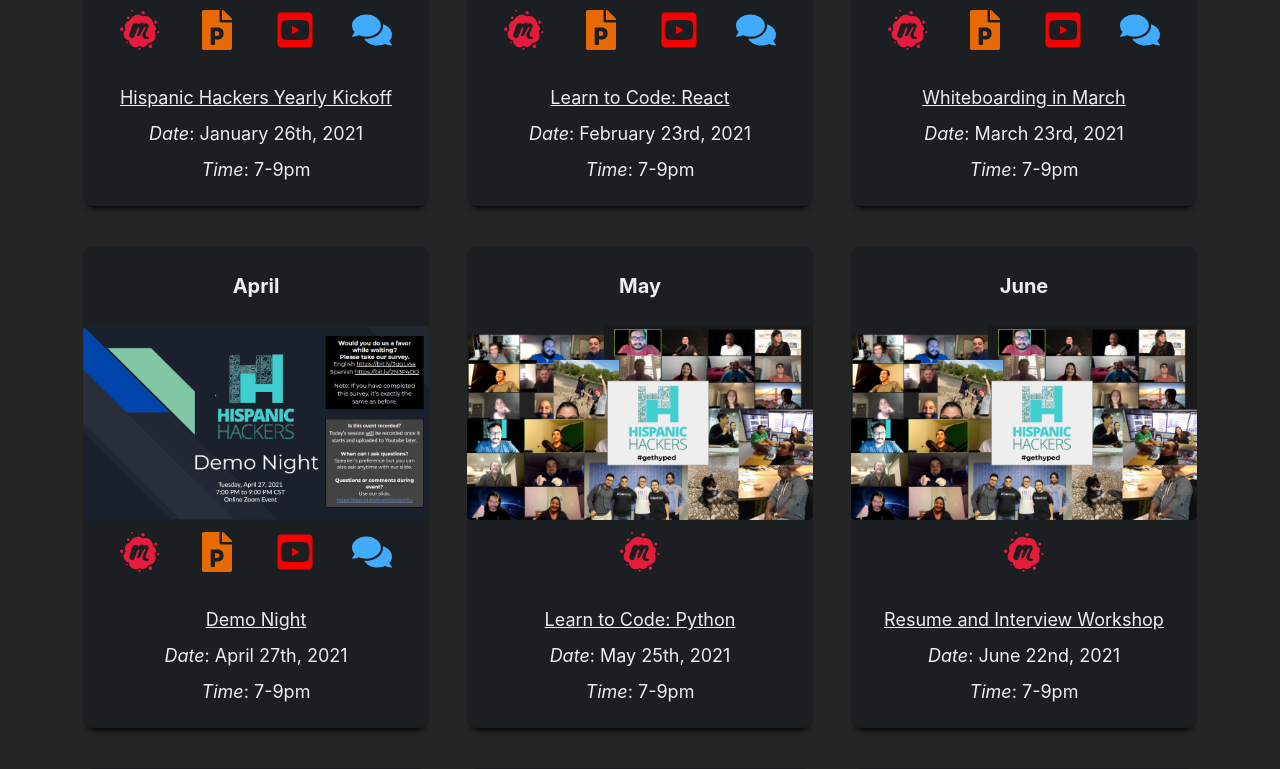
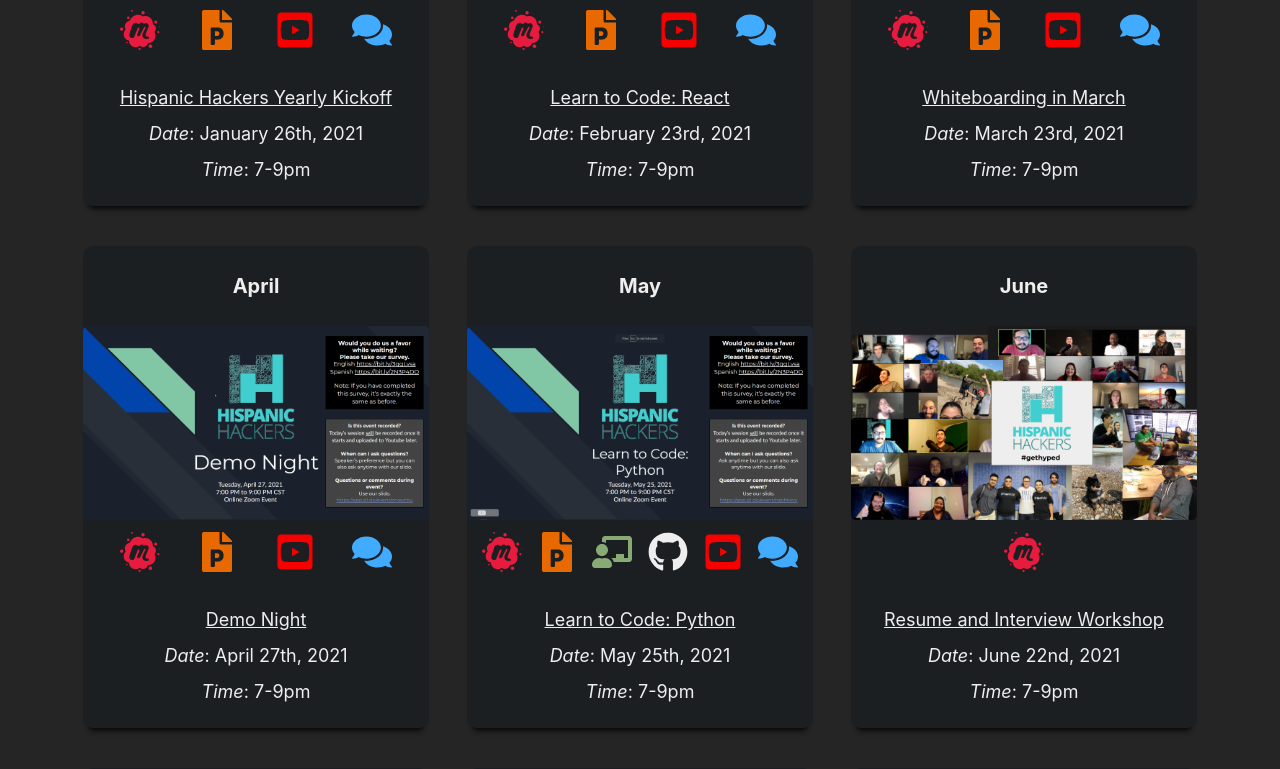
Before and after one commit to timOTdev/hispanic_hacker_next, a Next.js app: page /events in a window 1280 px wide. Shown: the part 599-1368 px from the top of the page. Built offline with nearby package versions, Linux system fonts and the light colour scheme.

Commit message:
Update python event (2021 may 25)

```diff
--- a/components/data/index.js
+++ b/components/data/index.js
@@ -9,8 +9,7 @@
       alt: 'Hispanic Hackers Youtube',
     },
     slack: {
-      url:
-        'https://hispanichackers.slack.com/join/shared_invite/zt-8mq8l0o5-8REvn1I_QhaIb2wkE4xHfQ#/',
+      url: 'https://hispanichackers.slack.com/join/shared_invite/zt-8mq8l0o5-8REvn1I_QhaIb2wkE4xHfQ#/',
       alt: 'Hispanic Hackers Slack',
     },
     instagram: {
@@ -40,29 +39,25 @@
       name: 'Eddy Reyes',
       linkedin: 'https://www.linkedin.com/in/ereyes01/',
       email: 'hispanichackersboard@gmail.com',
-      bio:
-        'Eddy is the founder/organizer of Hispanic Hackers and expert technologist. He loves startup culture, spending time with the family, and a long time veteran of the industry.',
+      bio: 'Eddy is the founder/organizer of Hispanic Hackers and expert technologist. He loves startup culture, spending time with the family, and a long time veteran of the industry.',
     },
     james: {
       name: 'James Lockwood',
       linkedin: 'https://www.linkedin.com/in/james-lockwood/',
       email: 'ksjjl05@gmail.com',
-      bio:
-        "James is a Front End Developer and based in Austin. Whether it's participating with Hispanic Hackers or Prospanica, he's dedicated to paying his skills forward to the next generation of techies. He love the outdoors, my black cat, cooking, and traveling around the United States. James is an alumni of Galvanize.",
+      bio: "James is a Front End Developer and based in Austin. Whether it's participating with Hispanic Hackers or Prospanica, he's dedicated to paying his skills forward to the next generation of techies. He love the outdoors, my black cat, cooking, and traveling around the United States. James is an alumni of Galvanize.",
     },
     laura: {
       name: 'Laura Evans',
       linkedin: 'https://www.linkedin.com/in/lauraevans0218/',
       email: 'hispanichackersboard@gmail.com',
-      bio:
-        "Laura loves to work with technology. When she's not fiddling with code, she loves riding bikes, paddleboarding, and spoiling the pupper. She's an alumni of Galvanize.",
+      bio: "Laura loves to work with technology. When she's not fiddling with code, she loves riding bikes, paddleboarding, and spoiling the pupper. She's an alumni of Galvanize.",
     },
     tim: {
       name: 'Timothy Hoang',
       linkedin: 'https://www.linkedin.com/in/timothyhoang/',
       email: 'hispanichackersboard@gmail.com',
-      bio:
-        'Tim is developer who pivoted from the medical field and work with Hispanic Hackers to promote inclusion and technology in the Austin area. He enjoys coding, cryptocurrency, nomadism, staying active, spending time outdoors, and traveling around the world. Tim is an alumni of Lambda School.',
+      bio: 'Tim is developer who pivoted from the medical field and work with Hispanic Hackers to promote inclusion and technology in the Austin area. He enjoys coding, cryptocurrency, nomadism, staying active, spending time outdoors, and traveling around the world. Tim is an alumni of Lambda School.',
     },
   };
 
@@ -126,15 +121,20 @@
       },
       {
         month: 'May',
-        titleSlide: '',
+        titleSlide: 'may2021.png',
         name: 'Learn to Code: Python',
         date: 'May 25th, 2021',
         time: '7-9pm',
         meetup:
           'https://www.meetup.com/Austin-Hispanic-Hackers-Meetup/events/276320052/',
-        slides: '',
-        youtube: '',
-        zoomChat: '',
+        slides:
+          'https://docs.google.com/presentation/d/16T2ynTmmLiVs_xsfUUQjnKxZMo-DMqdbdDaeeov1oDA/edit?usp=sharing',
+        slides2:
+          'https://docs.google.com/presentation/d/15KnUkwMsO5ZrHN78LszrZEhcXgj9dUkiRZKzxuru1pA/edit?usp=sharing',
+        github: 'https://github.com/hispanichackersboard/learn_to_code_python',
+        youtube: 'https://youtu.be/Ido91ptAmEc',
+        zoomChat:
+          'https://drive.google.com/file/d/1y8qK7CaSuG9vxnJi0UjHs1FnJNVzRT9O/view?usp=sharing',
       },
       {
         month: 'June',
--- a/components/shared/Events.js
+++ b/components/shared/Events.js
@@ -4,6 +4,8 @@
   FaMeetup,
   FaYoutubeSquare,
   FaFilePowerpoint,
+  FaChalkboardTeacher,
+  FaGithub,
   FaComments,
 } from 'react-icons/fa';
 import Image from 'next/image';
@@ -42,6 +44,9 @@
 const Powerpoint = styled(FaFilePowerpoint)`
   color: #e86900;
 `;
+const Powerpoint2 = styled(FaChalkboardTeacher)`
+  color: #88ab75;
+`;
 const Chat = styled(FaComments)`
   color: #41abff;
 `;
@@ -72,7 +77,21 @@
             )}
             {event.slides ? (
               <a href={event.slides} target='_blank'>
-                <Powerpoint size={40} title='Powerpoint Slides' />
+                <Powerpoint size={40} title='Kickoff Powerpoint Slides' />
+              </a>
+            ) : (
+              ''
+            )}
+            {event.slides2 ? (
+              <a href={event.slides2} target='_blank'>
+                <Powerpoint2 size={40} title='Presentation Powerpoint Slides' />
+              </a>
+            ) : (
+              ''
+            )}
+            {event.github ? (
+              <a href={event.github} target='_blank'>
+                <FaGithub size={40} title='Youtube Replay' />
               </a>
             ) : (
               ''
```
Also changed, not shown: components/Page.js (+4 -4 lines), public/static/images/may2021.png (added).
